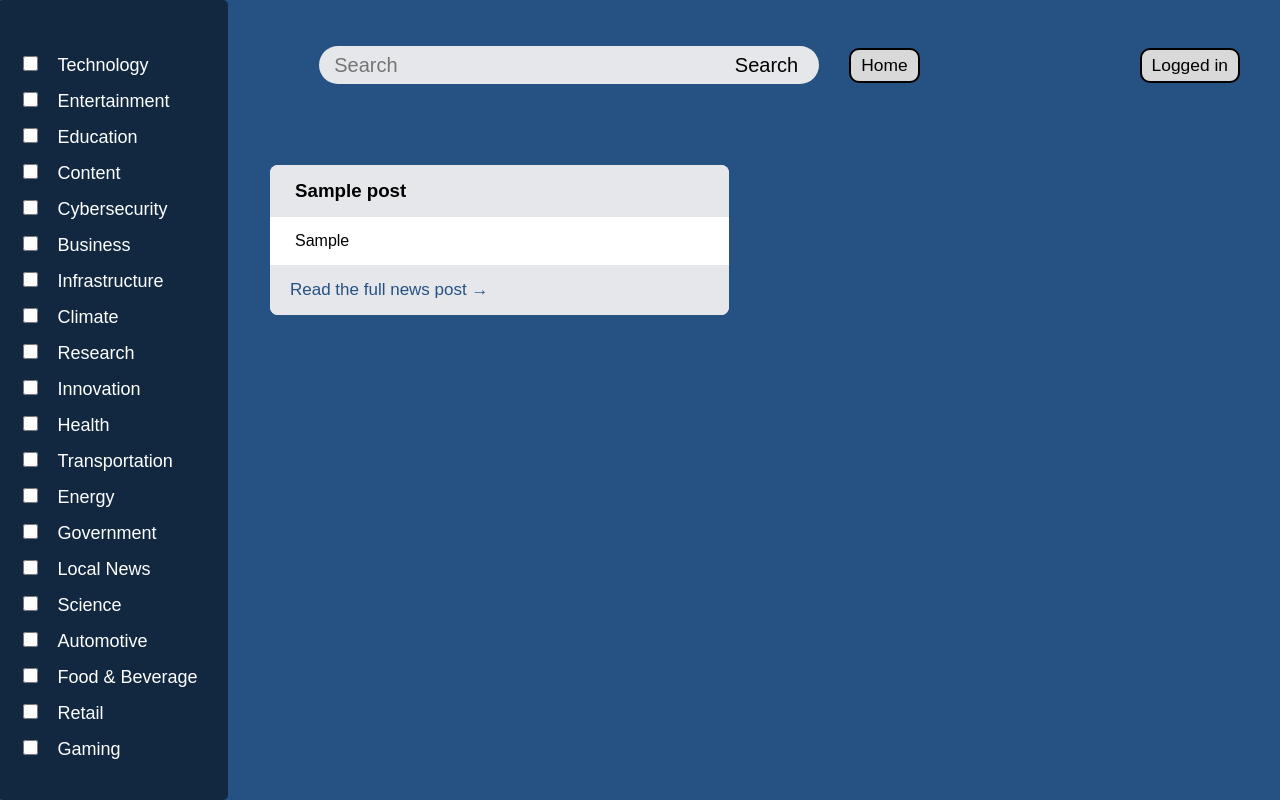
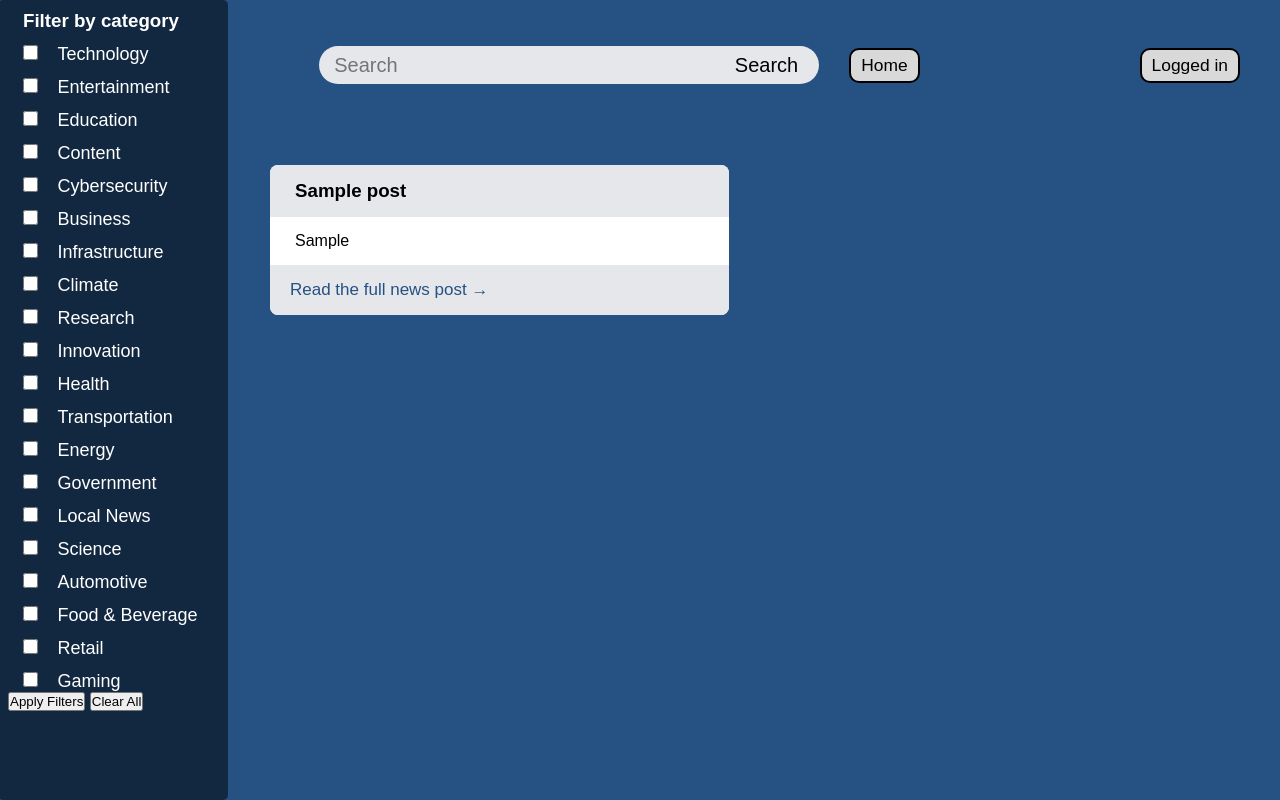
Before and after one commit to Olando07/WEBD2_finalProject, a PHP site: page / in a window 1280 px wide. Run offline with PHP 8.4, Linux system fonts and the light colour scheme; tables that the repository leaves empty or names only in its code hold one stand-in row (values such as "Sample post").

Commit message:
Add category filter to posts with UI enhancements
Implemented filtering of posts by selected categories using checkboxes and updated the UI to include a filter form. Added a 'Clear All' button with JavaScript to reset filters, and adjusted CSS for improved layout and appearance of the category filter section.

```diff
--- a/index.php
+++ b/index.php
@@ -2,7 +2,17 @@
 
 require('connect.php');
 
+$selectedCategories = $_GET['selected_categories'] ?? [];
+
+if(!empty($selectedCategories)){
+    $placeholders = str_repeat('?,', count($selectedCategories) - 1) . '?';
+    $stmt = "SELECT * FROM posts WHERE category IN ($placeholders) ORDER BY time_created DESC";
+    $posts=$db->prepare($stmt);
+    $posts->execute($selectedCategories);
+}else{
     $posts=$db->query('SELECT * FROM posts ORDER BY time_created DESC');
+}
+
 $categories = [
     'Technology',
     'Entertainment',
@@ -39,12 +49,23 @@ $categories = [
 <body>
     <div class='main'>
         <div class="category-list">
+            <form method="GET" action="">
+                <div class="category-filters">
+                    <h3>Filter by category</h3>
+
                     <?php foreach($categories as $category):?>
                     <div class="category">
-                <input type="checkbox" name="<?= $category?>" id="<?= $category?>">
+                        <input type="checkbox" name="selected_categories[]" value="<?= $category?>" id="<?= $category?>" <?= in_array($category, $selectedCategories) ? 'checked' : '' ?>>
                         <label for="<?= $category?>"><?= $category?></label>
                     </div>
                     <?php endforeach ?>
+
+                    <div class="form-actions">
+                        <input type="submit" value="Apply Filters" class="filter-btn">
+                        <input type="submit" value="Clear All" onclick="clearAll()">
+                    </div>
+                </div>
+            </form>
         </div>
         <div class='nav-bar'>
             <nav>
@@ -57,6 +78,7 @@ $categories = [
             </nav>
         </div>
         <div class="news-posts">
+
             <?php while($row = $posts->fetch(PDO::FETCH_ASSOC)):?>
 
                  <!-- TODO: link the search of the database by category -->
@@ -75,5 +97,15 @@ $categories = [
         </div>
     </div>
 
+    <script>
+        function clearAll(){
+            document.querySelectorAll('input[name="selected_categories[]"]').forEach(checkbox => {
+                checkbox.checked = false;
+            });
+
+            document.querySelector('form').submit();
+        }
+    </script>
+
 </body>
 </html>
--- a/main.css
+++ b/main.css
@@ -286,14 +286,19 @@ html {
     position: fixed;
     left: -2px;
     border-radius: 5px;
-    padding: 40px 10px;
+    padding: 10px 10px;
     background-color: rgba(0, 0, 0, 0.5);
     color: var(--white);
     overflow-y: hidden;
 }
 
 .main .category-list .category {
-    margin: 15px 0 0 10px;
+    margin: 12px 0 0 10px;
+}
+
+.main .category-list .category-filters h3 {
+    color: #fff;
+    margin-left: 15px;
 }
 
 .main .category-list .category input {
```
Lines whose indentation alone changed are shown as unchanged.
